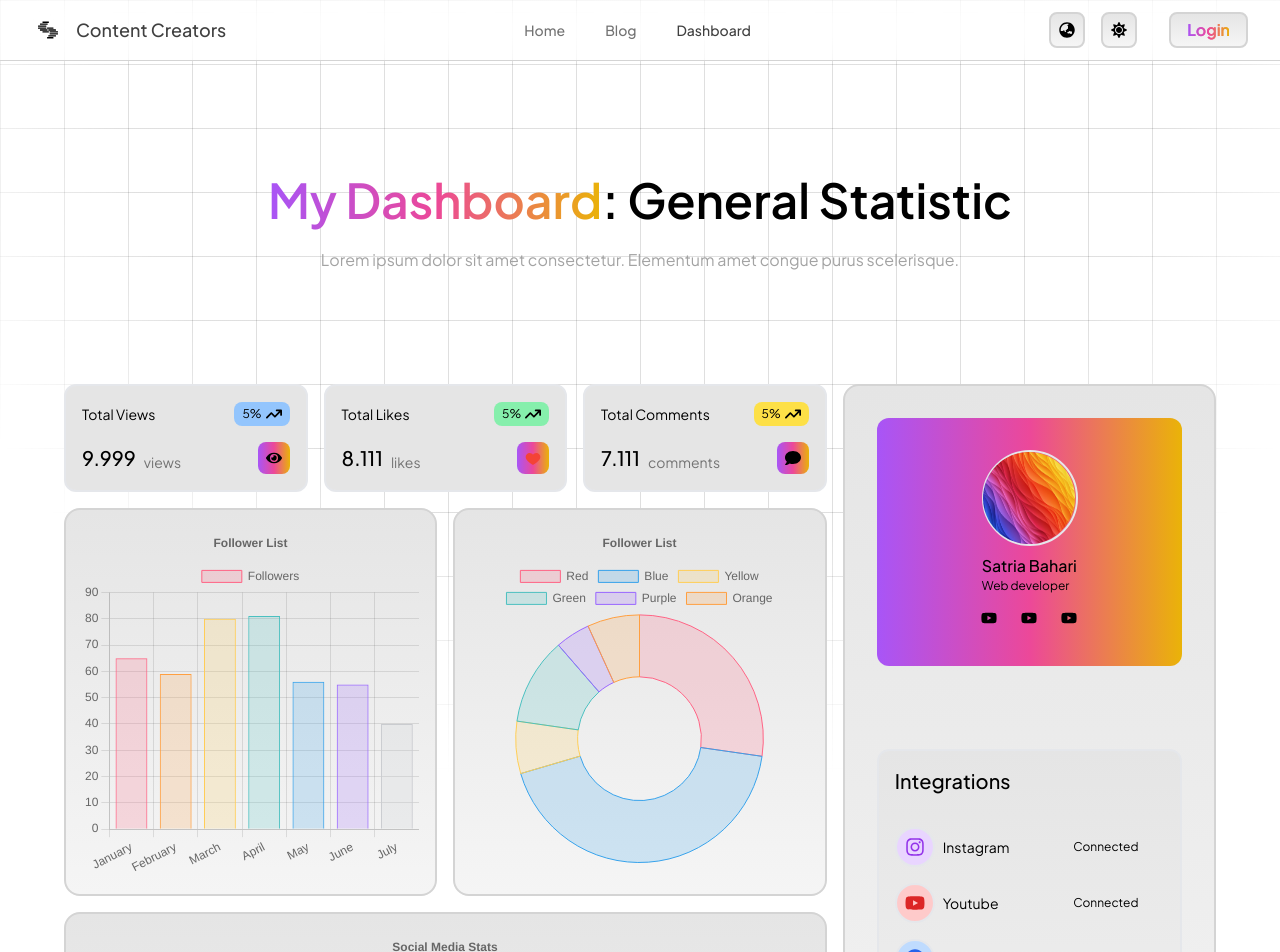
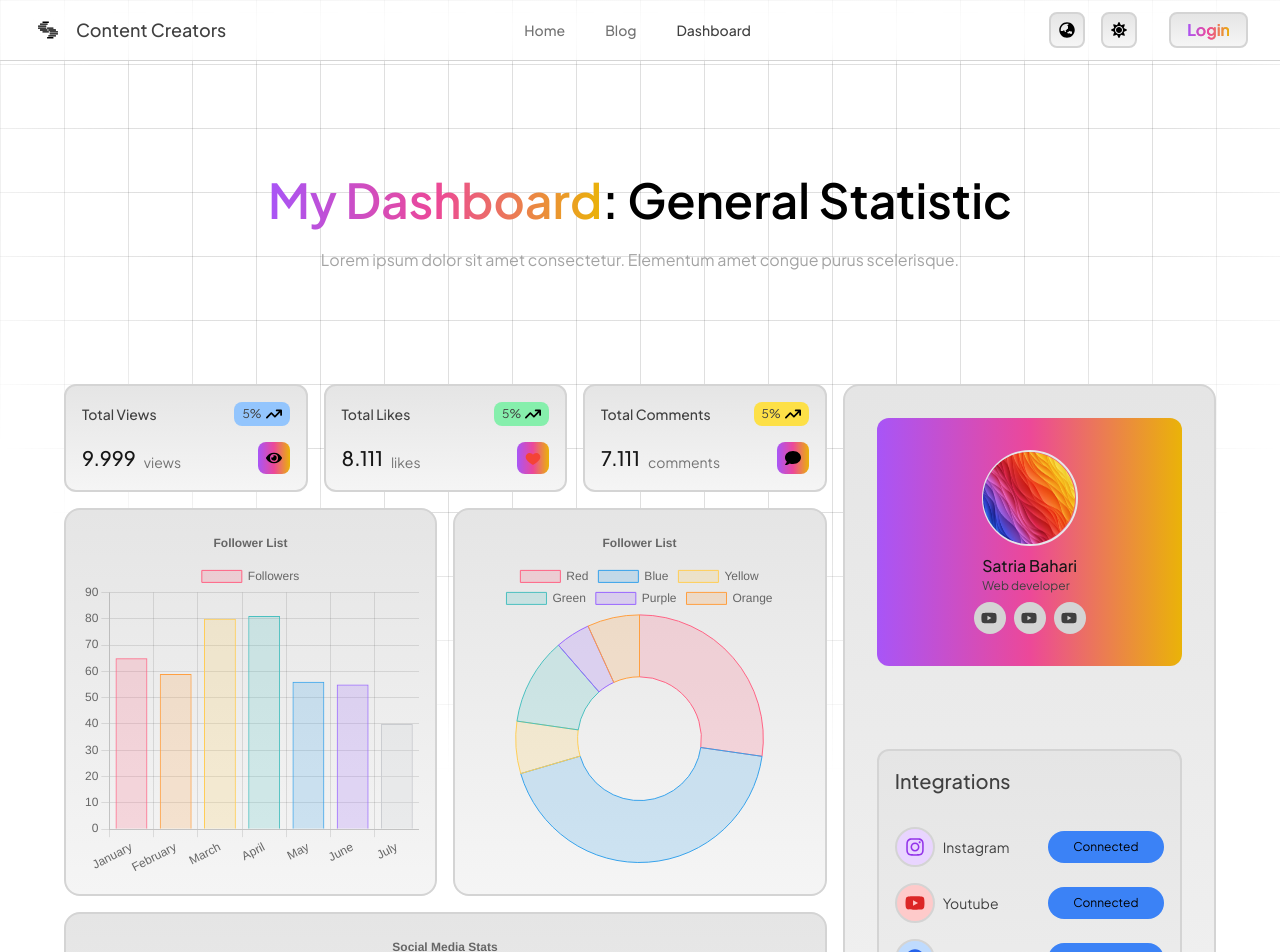
Before and after one commit to satriabahari/creator-pro, a Next.js app: page /dashboard in a window 1280 px wide. Shown: the top 952 px of the page. Built offline with nearby package versions, Linux system fonts and the light colour scheme.

Commit message:
refactor: change some code

```diff
--- a/src/app/dashboard/page.tsx
+++ b/src/app/dashboard/page.tsx
@@ -12,11 +12,11 @@ const DashboardPage = () => {
         description="Lorem ipsum dolor sit amet consectetur. Elementum amet congue purus scelerisque."
       /> */}
       <div className="space-y-6 text-center">
-        <h1 className="text-5xl font-semibold" data-aos="zoom-in">
+        <h1 className="lg:text-5xl text-4xl font-semibold" data-aos="zoom-in">
           <span className="text-gradient-color">My Dashboard</span>: General Statistic
         </h1>
         <p
-          className="text-neutral-400"
+          className="text-neutral-400 text-sm lg:text-base"
           data-aos="fade-down"
           data-aos-delay="200"
         >
--- a/src/modules/dashboard/components/Dashboard.tsx
+++ b/src/modules/dashboard/components/Dashboard.tsx
@@ -7,7 +7,7 @@ import SocialMediaStats from "./SocialMediaStats";
 
 const Dashboard = () => {
   return (
-    <div className="row-span-3 my-28 grid grid-cols-9 gap-4"
+    <div className="lg:row-span-3 my-28 grid lg:grid-cols-9 gap-4 overflow-hidden"
     id="dashboard"
 
     >
--- a/src/modules/dashboard/components/FollowerListCard.tsx
+++ b/src/modules/dashboard/components/FollowerListCard.tsx
@@ -86,7 +86,7 @@ export const data = {
 const FollowerListCard = () => {
   return (
     <Card
-      className="col-span-3"
+      className="lg:col-span-3 col-span-1"
       data-aos="fade-down"
       data-aos-delay="500"
       data-aos-anchor="#dashboard"
--- a/src/modules/dashboard/components/InfoCard.tsx
+++ b/src/modules/dashboard/components/InfoCard.tsx
@@ -13,11 +13,13 @@ const InfoCard = ({
 }: InfoItemProps) => {
   return (
     <div
-      className="col-span-2 space-y-4 rounded-xl border-2 bg-neutral-200 bg-gradient-to-b p-4 dark:border-neutral-700 dark:from-neutral-800 dark:to-neutral-900"
+      className="lg:col-span-2 space-y-4 rounded-xl border-2 border-neutral-300 bg-gradient-to-b from-neutral-200 to-neutral-100 p-4 dark:border-neutral-700 dark:from-neutral-800 dark:to-neutral-900"
       {...others}
     >
       <div className="flex items-center justify-between">
-        <span className="text-sm">{title}</span>
+        <span className="text-sm text-neutral-700 dark:text-neutral-300 font-medium">
+          {title}
+        </span>
         <div>
           <div
             className={cn(
@@ -25,14 +27,16 @@ const InfoCard = ({
               backgroundPercent,
             )}
           >
-            <span className="text-xs">{percent}%</span>
+            <span className="text-xs text-neutral-700 dark:text-neutral-300">
+              {percent}%
+            </span>
             <ArrowIcon size={16} />
           </div>
         </div>
       </div>
       <div className="flex items-center justify-between">
         <div className="flex items-end gap-2">
-          <span className="text-xl font-medium">{count}</span>
+          <span className="text-xl font-medium text-neutral-900 dark:text-neutral-50">{count}</span>
           <span className="text-sm text-neutral-500">{unit}</span>
         </div>
         <div className="bg-gradient-color rounded-lg p-2">{icon}</div>
--- a/src/modules/dashboard/components/Profile.tsx
+++ b/src/modules/dashboard/components/Profile.tsx
@@ -8,7 +8,8 @@ import { FaYoutube } from "react-icons/fa";
 const Profile = () => {
   const filteredSosmed = SOSMED_ITEMS.filter((item) => item.isShow);
   return (
-    <Card className="col-span-3 row-span-3 flex flex-col justify-between gap-8 p-8"
+    <Card
+      className="col-span-1 row-span-1 flex flex-col justify-between gap-8 p-8 lg:col-span-3 lg:row-span-3"
       data-aos="fade-left"
       data-aos-delay="300"
       data-aos-anchor="#dashboard"
@@ -26,24 +27,28 @@ const Profile = () => {
           className="h-24 w-24 rounded-full border-2 dark:border-neutral-50"
         />
         <div className="flex flex-col">
-          <h4 className="font-medium dark:text-neutral-50">Satria Bahari</h4>
-          <p className="text-xs dark:text-neutral-300">Web developer</p>
+          <h4 className="font-medium text-neutral-900 dark:text-neutral-50">
+            Satria Bahari
+          </h4>
+          <p className="text-xs text-neutral-700 dark:text-neutral-300">
+            Web developer
+          </p>
         </div>
         <div className="flex gap-2">
-          <div className="rounded-full p-2 dark:bg-neutral-700">
+          <div className="rounded-full bg-neutral-300 p-2 text-neutral-700 dark:bg-neutral-700 dark:text-neutral-300">
             <FaYoutube />
           </div>
-          <div className="rounded-full p-2 dark:bg-neutral-700">
+          <div className="rounded-full bg-neutral-300 p-2 text-neutral-700 dark:bg-neutral-700 dark:text-neutral-300">
             <FaYoutube />
           </div>
-          <div className="rounded-full p-2 dark:bg-neutral-700">
+          <div className="rounded-full bg-neutral-300 p-2 text-neutral-700 dark:bg-neutral-700 dark:text-neutral-300">
             <FaYoutube />
           </div>
         </div>
       </div>
-      <div className="space-y-8 overflow-hidden rounded-xl border-2 bg-gradient-to-b p-4 dark:border-neutral-700 dark:from-neutral-800 dark:to-neutral-900">
+      <div className="space-y-8 overflow-hidden rounded-xl border-2 border-neutral-300 bg-gradient-to-b p-4 dark:border-neutral-700 dark:from-neutral-800 dark:to-neutral-900">
         <h3
-          className="text-xl font-medium dark:text-neutral-300"
+          className="text-xl font-medium text-neutral-700 dark:text-neutral-300"
           data-aos="fade-down"
           data-aos-anchor="#dashboard"
         >
@@ -63,18 +68,20 @@ const Profile = () => {
               >
                 <div
                   className={cn(
-                    "rounded-full border-2 p-2 dark:border-neutral-700",
+                    "rounded-full border-2 border-neutral-300 p-2 dark:border-neutral-700",
                     sosmed.className,
                   )}
                 >
                   {sosmed.icon}
                 </div>
-                <p className="text-sm dark:text-neutral-300">{sosmed.title}</p>
+                <p className="text-sm text-neutral-700 dark:text-neutral-300">
+                  {sosmed.title}
+                </p>
               </div>
               <button
                 className={cn(
-                  "rounded-full px-4 py-2 text-xs dark:bg-neutral-700",
-                  sosmed.isActive && "dark:bg-blue-500",
+                  "rounded-full bg-neutral-300 px-4 py-2 text-xs dark:bg-neutral-700",
+                  sosmed.isActive && "bg-blue-500 dark:bg-blue-500",
                 )}
                 data-aos="fade-left"
                 data-aos-delay={index * 100}
--- a/src/modules/dashboard/components/SocialMediaStats.tsx
+++ b/src/modules/dashboard/components/SocialMediaStats.tsx
@@ -66,7 +66,6 @@ export const data = {
       borderColor: "rgb(255, 99, 132)",
       backgroundColor: "rgba(255, 99, 132, 0.5)",
       yAxisID: "y",
-
     },
     {
       label: "Dataset 2",
@@ -74,7 +73,6 @@ export const data = {
       borderColor: "rgb(53, 162, 235)",
       backgroundColor: "rgba(53, 162, 235, 0.5)",
       yAxisID: "y1",
-
     },
   ],
 };
@@ -85,7 +83,7 @@ interface SocialMediaStatsProps {
 const SocialMediaStats = ({ colspan }: SocialMediaStatsProps) => {
   return (
     <Card
-      className="col-span-6"
+      className="col-span-1 lg:col-span-6"
       data-aos="fade-up"
       data-aos-delay="700"
       data-aos-anchor="#dashboard"
--- a/src/modules/dashboard/components/VisitListCard.tsx
+++ b/src/modules/dashboard/components/VisitListCard.tsx
@@ -50,7 +50,7 @@ const VisitListCard = () => {
 
   return (
     <Card
-      className="col-span-3"
+      className="col-span-1 lg:col-span-3"
       data-aos="fade-down"
       data-aos-delay="600"
       data-aos-anchor="#dashboard"
```
